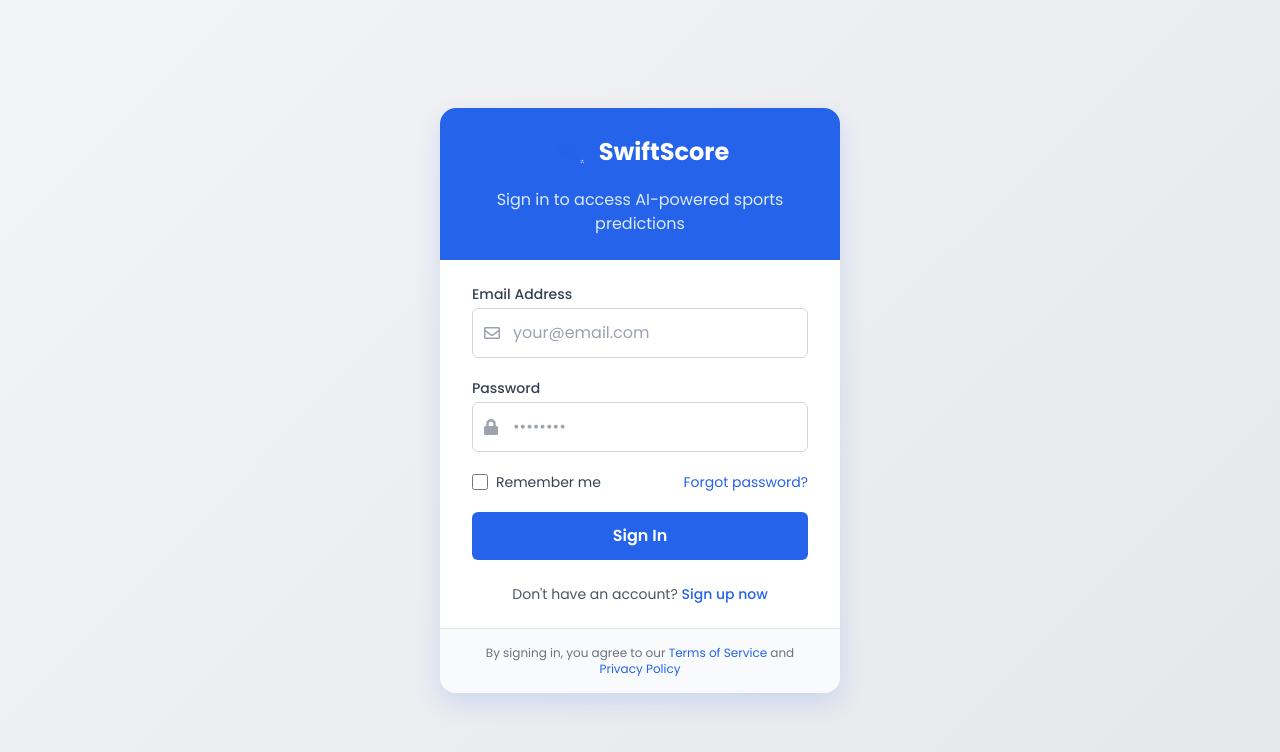
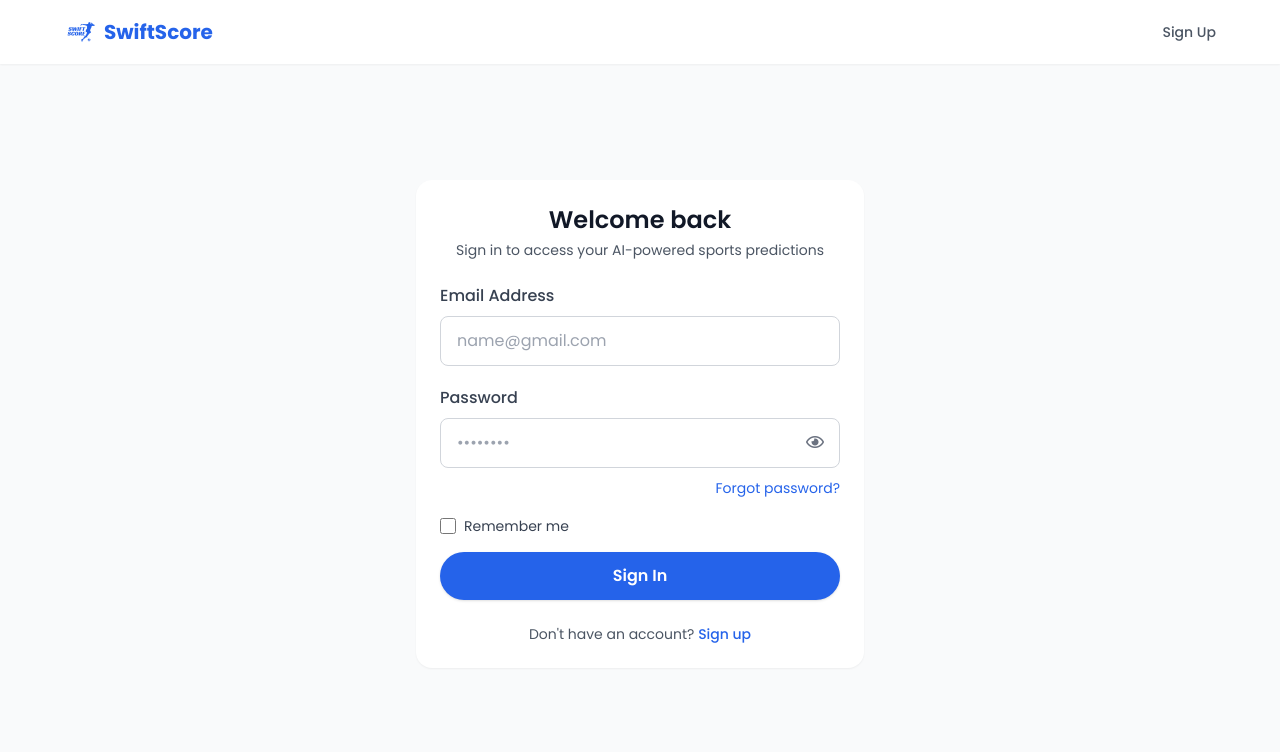
Before and after one commit to efeurhobobullish/SwiftScore, a website: page public/login.html in a window 1280 px wide. Drawn offline with nearby package versions, Linux system fonts and the light colour scheme.

Commit message:
Update login.html

```diff
--- a/public/login.html
+++ b/public/login.html
@@ -26,110 +26,124 @@
   <link href="https://fonts.googleapis.com/css2?family=Poppins:wght@300;400;500;600;700&display=swap" rel="stylesheet" />
   <link rel="stylesheet" href="https://cdnjs.cloudflare.com/ajax/libs/font-awesome/5.15.3/css/all.min.css" />
   <style>
-    body {
-      background: linear-gradient(135deg, #F3F4F6 0%, #E5E7EB 100%);
-      min-height: 100vh;
-      display: flex;
-      align-items: center;
-      justify-content: center;
-    }
-
-    .login-card {
-      background: white;
-      border-radius: 16px;
-      box-shadow: 0 10px 25px rgba(37, 99, 234, 0.15);
-      overflow: hidden;
+    /* Login Form Styles */
+    .form-input {
       width: 100%;
-      max-width: 400px;
-    }
-
-    .form-input {
+      padding: 0.75rem 1rem;
+      border: 1px solid #d1d5db;
+      border-radius: 0.5rem;
+      font-size: 1rem;
       transition: all 0.3s ease;
     }
 
     .form-input:focus {
+      outline: none;
+      border-color: #2563EA;
       box-shadow: 0 0 0 3px rgba(37, 99, 234, 0.1);
     }
 
-    .login-btn {
-      transition: all 0.3s ease;
+    .form-label {
+      display: block;
+      margin-bottom: 0.5rem;
+      font-weight: 500;
+      color: #374151;
     }
 
-    .login-btn:hover {
-      transform: translateY(-2px);
-      box-shadow: 0 4px 12px rgba(37, 99, 234, 0.2);
+    .form-group {
+      margin-bottom: 1.25rem;
     }
 
-    .login-btn:active {
-      transform: translateY(0);
+    .password-toggle {
+      position: absolute;
+      right: 1rem;
+      top: 50%;
+      transform: translateY(-50%);
+      cursor: pointer;
+      color: #6b7280;
+    }
+
+    .forgot-password {
+      color: #2563EA;
+      font-size: 0.875rem;
+      text-decoration: none;
+    }
+
+    .forgot-password:hover {
+      text-decoration: underline;
     }
   </style>
 </head>
-<body class="font-sans">
-  <div class="login-card">
-    <!-- Header with logo -->
-    <div class="bg-primary p-6 text-center">
-      <div class="flex items-center justify-center mb-4">
-        <img src="/images/logo.png" alt="SwiftScore Logo" class="h-10 mr-2">
-        <h1 class="text-2xl font-bold text-white">SwiftScore</h1>
-      </div>
-      <p class="text-blue-100">Sign in to access AI-powered sports predictions</p>
+<body class="bg-gray-50 min-h-screen flex flex-col">
+  <header class="bg-white shadow-sm py-4 px-6 sticky top-0 z-30">
+    <div class="flex items-center justify-between max-w-6xl mx-auto">
+      <div class="flex items-center">
+        <img src="/images/logo.png" alt="SwiftScore Logo" class="h-8 mr-2">
+        <h1 class="text-xl font-bold text-primary">SwiftScore</h1>
       </div>
 
-    <!-- Login form -->
-    <div class="px-8 py-6">
-      <form id="loginForm" class="space-y-5">
-        <div>
-          <label for="email" class="block text-sm font-medium text-gray-700 mb-1">Email Address</label>
-          <div class="relative">
-            <div class="absolute inset-y-0 left-0 pl-3 flex items-center pointer-events-none">
-              <i class="far fa-envelope text-gray-400"></i>
+      <div class="flex items-center space-x-4">
+        <a href="/auth/signup" class="text-sm font-medium text-gray-600 hover:text-primary transition-colors">
+          Sign Up
+        </a>
       </div>
+    </div>
+  </header>
+
+  <main class="flex-grow flex flex-col justify-center items-center px-6 pb-12 z-10 bg-gray-50 py-8">
+    <div class="w-full max-w-md bg-white rounded-2xl shadow-sm p-6">
+      <div class="text-center mb-6">
+        <h2 class="text-2xl font-semibold text-gray-900">Welcome back</h2>
+        <p class="text-sm text-gray-600 mt-1">Sign in to access your AI-powered sports predictions</p>
+      </div>
+
+      <form id="loginForm" class="space-y-4">
+        <div class="form-group">
+          <label for="email" class="form-label">Email Address</label>
           <input
             type="email"
             id="email"
             name="email"
-              class="form-input py-3 px-4 block w-full pl-10 border border-gray-300 rounded-md focus:outline-none focus:ring-2 focus:ring-primary focus:border-transparent"
-              placeholder="your@email.com"
+            class="form-input"
+            placeholder="name@gmail.com"
             required
           >
         </div>
-        </div>
 
-        <div>
-          <label for="password" class="block text-sm font-medium text-gray-700 mb-1">Password</label>
+        <div class="form-group">
+          <label for="password" class="form-label">Password</label>
           <div class="relative">
-            <div class="absolute inset-y-0 left-0 pl-3 flex items-center pointer-events-none">
-              <i class="fas fa-lock text-gray-400"></i>
-            </div>
             <input
               type="password"
               id="password"
               name="password"
-              class="form-input py-3 px-4 block w-full pl-10 border border-gray-300 rounded-md focus:outline-none focus:ring-2 focus:ring-primary focus:border-transparent"
+              class="form-input pr-10"
               placeholder="••••••••"
               required
             >
+            <span class="password-toggle" id="passwordToggle">
+              <i class="far fa-eye"></i>
+            </span>
+          </div>
+          <div class="mt-2 text-right">
+            <a href="/auth/forgot-password" class="forgot-password">Forgot password?</a>
           </div>
         </div>
 
-        <div class="flex items-center justify-between">
-          <div class="flex items-center">
+        <div class="flex items-center mb-4">
           <input
             type="checkbox"
             id="remember"
             name="remember"
             class="h-4 w-4 text-primary focus:ring-primary border-gray-300 rounded"
           >
-            <label for="remember" class="ml-2 block text-sm text-gray-700">Remember me</label>
-          </div>
-
-          <a href="/auth/forgot-password" class="text-sm text-primary hover:text-secondary">Forgot password?</a>
+          <label for="remember" class="ml-2 block text-sm text-gray-700">
+            Remember me
+          </label>
         </div>
 
         <button
           type="submit"
-          class="login-btn w-full py-3 px-4 rounded-md bg-primary text-white font-semibold focus:outline-none focus:ring-2 focus:ring-offset-2 focus:ring-primary"
+          class="w-full bg-primary text-white font-semibold rounded-full py-3 px-6 text-center transition-all hover:bg-secondary active:bg-blue-900 shadow login-btn"
         >
           Sign In
         </button>
@@ -138,22 +152,25 @@
       <div class="mt-6 text-center">
         <p class="text-sm text-gray-600">
           Don't have an account?
-          <a href="/auth/signup" class="font-medium text-primary hover:text-secondary">Sign up now</a>
+          <a href="/auth/signup" class="text-primary font-medium hover:underline">Sign up</a>
         </p>
       </div>
     </div>
-
-    <!-- Footer -->
-    <div class="bg-gray-50 px-8 py-4 border-t border-gray-200">
-      <p class="text-xs text-center text-gray-500">
-        By signing in, you agree to our
-        <a href="/terms" class="text-primary hover:text-secondary">Terms of Service</a> and
-        <a href="/privacy" class="text-primary hover:text-secondary">Privacy Policy</a>
-      </p>
-    </div>
-  </div>
+  </main>
 
   <script>
+    // Password visibility toggle
+    const passwordToggle = document.getElementById('passwordToggle');
+    const passwordInput = document.getElementById('password');
+
+    passwordToggle.addEventListener('click', () => {
+        const type = passwordInput.getAttribute('type') === 'password' ? 'text' : 'password';
+        passwordInput.setAttribute('type', type);
+        passwordToggle.querySelector('i').classList.toggle('fa-eye');
+        passwordToggle.querySelector('i').classList.toggle('fa-eye-slash');
+    });
+
+    // Form submission logic
     document.getElementById('loginForm').addEventListener('submit', async function(e) {
       e.preventDefault();
 
@@ -208,7 +225,9 @@
         }
 
         // Redirect
-      window.location.href = '/dashboard';
+        alert('Login successful! Redirecting to dashboard...');
+        setTimeout(() => (window.location.href = '/dashboard'), 1200);
+
       } catch (error) {
         console.error('Login error:', error);
         alert('Something went wrong. Please try again.');
```
Lines whose indentation alone changed are shown as unchanged.
